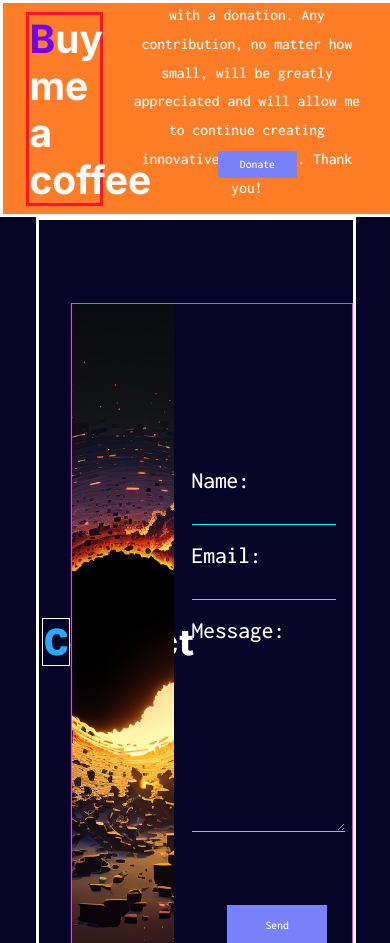
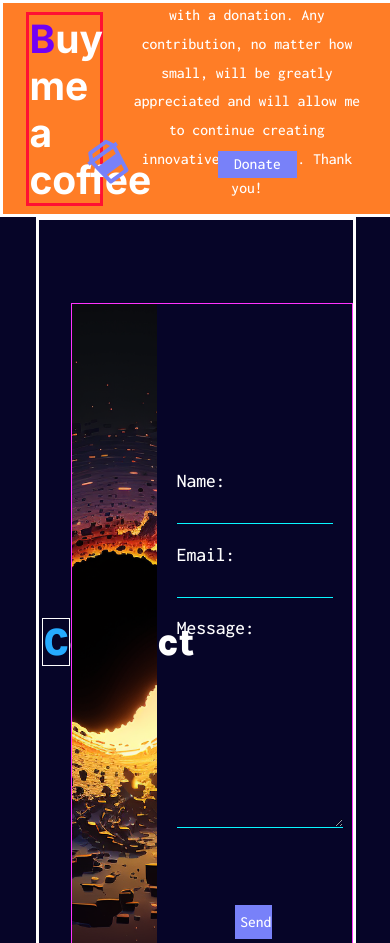
Before and after one commit to Steven-Hernandez028/LinkBio, a Next.js app: page /components/DesktopApp in a window 390 px wide. Shown: the part 1700-2643 px from the top of the page. Built offline with nearby package versions, Linux system fonts and the light colour scheme.

Commit message:
Tablet/Responsive complete

```diff
--- a/src/pages/components/Desktop/BannerDonate.tsx
+++ b/src/pages/components/Desktop/BannerDonate.tsx
@@ -18,7 +18,7 @@ const BannerDonate = ({handleModal} : any) => {
       <SubTitle>
         <span style={Styles.vowel[1]}>B</span>uy me a coffee
       </SubTitle>
-      <BiCoffeeTogo style={Styles.icons[1]} />
+      <BiCoffeeTogo style={Styles.icons[2]} />
     </FlexContainer>
 
     <FlexContainer width="70%" heigth="100%">
--- a/src/pages/components/Desktop/Home.tsx
+++ b/src/pages/components/Desktop/Home.tsx
@@ -1,8 +1,8 @@
+import useWindow from '@/helper/useWindow'
 import { Description, FlexContainer, Logo, MenuWrap, ItemMenu, RoundBox, Section, Title } from '@/styles/styledComponents'
 import { Styles } from '@/styles/styles'
 import Image from 'next/image'
 import React from 'react'
-
 
 const Menu = () => {
     return (
@@ -17,6 +17,20 @@ const Menu = () => {
     );
   };
 const Home = () => {
+
+  const [width, height]  = useWindow();
+
+const fixDescription = (width:number)=>{
+  if(width <= 1000 && width  > 600){
+    return "10%"
+  }else if (width >710 && width < 1140){
+    return "10%"
+  }else{
+    return "25%"
+  }
+
+
+}
   return (
     <Section>
     <FlexContainer background="rgba(0,5,150,.3)" borderRadius="30px 30px 30px 30px" justifyContent="" heigth="10%">
@@ -53,7 +67,7 @@ const Home = () => {
         </Title>
 
         {/*Descripcion*/}
-        <Description textAlign="none">
+        <Description bottom={fixDescription(width)} textAlign="none">
           I am Steven Hernandez, a web developer with 2 years of experience.
           I specialize in HTML, CSS, JavaScript and C# and have worked on
           projects for different customers. <br /> <br />I enjoy working
--- a/src/pages/components/MobileApp.tsx
+++ b/src/pages/components/MobileApp.tsx
@@ -187,7 +187,7 @@ const MobileApp = () => {
             </Logo>
           </FlexContainer>
         <FlexContainer heigth="15%" justifyContent="Center">
-          <Label >Made with❤️ by Steven Hernandez</Label>
+          <Label fontSize="3vmin">Made with❤️ by Steven Hernandez</Label>
         </FlexContainer>
       </Section>
     </>
--- a/src/styles/interfaces.ts
+++ b/src/styles/interfaces.ts
@@ -33,6 +33,7 @@ export interface FormProps{
 }
   export interface LabelProps {
     left?: string;
+    fontSize?:string;
   }
   export interface PropsSection {
     flexDirection?: string;
@@ -62,4 +63,5 @@ export interface FormProps{
   export interface ButtonProps{
     top? :string;
     marginLeft?:string;
+    fontSize?:string;
   }
--- a/src/styles/styledComponents.ts
+++ b/src/styles/styledComponents.ts
@@ -205,9 +205,13 @@ export const Description = styled.p<PropsDescription>`
   margin-right: 4%;
   line-height: 1.8rem;
   color: white;
+   @media (max-width: 1100px){
+    font-size: 2vmin;
+  }
   @media (max-width: 600px) {
     font-size: 4vmin;
   }
+
 `;
 
 export const Footer = styled.footer``;
@@ -266,11 +270,11 @@ export const Card = styled(motion.a)<CardProps>`
 export const Label = styled.p<LabelProps>`
   position: relative;
   font-family: ${INCOSOLATA_PARRAGRAH};
-  font-size: ${PARRAGRAH_FONT_SIZE};
+  font-size: 2vmin;
   color: white;
   left: ${(props) => props.left || "0%"};
   @media (max-width: 600px){
-    font-size: 6vmin;
+    font-size: ${(props)=>props.fontSize || "5vmin"};
   }
 `;
 export const SubTitle = styled.h2`
@@ -281,6 +285,9 @@ export const SubTitle = styled.h2`
   color: white;
   font-size: ${BUYMEACOFFEE_FONT_SIZE};
   font-family: ${TITLE_FONT_SIZE};
+  @media (max-width: 1359px){
+    font-size:5vmin;
+  }
   @media (max-width:600px){
     position:relative;
     left: 20%;
@@ -295,8 +302,8 @@ export const SubTitle = styled.h2`
 export const DonateButton = styled.a<ButtonProps>`
   position: absolute;
   text-decoration: none;
-  width: 100px;
-  height: 30px;
+  width: 9%;
+  height: 15%;
   text-justify: center;
   left: 40%;
   appearance: button;
@@ -308,7 +315,7 @@ export const DonateButton = styled.a<ButtonProps>`
   color: white;
   background: ${COLOR_ICON_2};
   font-family: ${INCOSOLATA_PARRAGRAH};
-  font-size: ${PARRAGRAH_FONT_SIZE};
+  font-size:2vmin;
   border: none;
   padding: 5px;
   transition: all 0.1s ease-in;
@@ -318,6 +325,7 @@ export const DonateButton = styled.a<ButtonProps>`
   }
 
   @media (max-width: 600px){
+    font-size:4vmin;
       left: 36%;
     width: 25%;
   height:8%;
@@ -325,14 +333,14 @@ export const DonateButton = styled.a<ButtonProps>`
 `;
 export const Button = styled.button<ButtonProps>`
   position: absolute;
-  width: 100px;
-  height: 40px;
+  width: 19%;
+  height: 5%;
   left: 40%;
   top: ${(props) => props.top || "70%"};
   color: white;
   background: ${COLOR_ICON_2};
   font-family: ${INCOSOLATA_PARRAGRAH};
-  font-size: ${PARRAGRAH_FONT_SIZE};
+  font-size:2vmin;
   border: none;
   padding: 5px;
   transition: all 0.1s ease-in;
@@ -341,7 +349,8 @@ export const Button = styled.button<ButtonProps>`
     background: #424;
   }
   @media (max-width:600px){
-    left:30%;
+    left:40%;
+    font-size:4vmin;
   }
 `;
 //  border: 2px solid red;
@@ -385,6 +394,7 @@ export const InputText = styled.input<ButtonProps>`
 
   @media (max-width:600px){
     width: 70%;
+    font-size:${(props=>props.fontSize || PARRAGRAH_FONT_SIZE)};
   }
 `;
 
@@ -412,6 +422,7 @@ export const Textarea = styled.textarea`
   min-width: 70dsdf%;
   min-height: 20%;
   max-height: 20%;
+  font-size:4vmin;
   }
 `;
 //INCOSOLATA_PARRAGRAH
--- a/src/styles/styles.ts
+++ b/src/styles/styles.ts
@@ -63,8 +63,8 @@ export const Styles  = {
       width: "40%",
       height: "30%",
       position:"absolute",
-      left:"50%",
-      top: "50%",
+      left:"70%",
+      top: "60%",
       transform: "rotate(-0.1turn)"
     },
     {
```
Also changed, not shown: src/pages/components/Mobile/ContactMe.tsx (+4 -3 lines), src/pages/index.tsx (+13 -1 lines).
